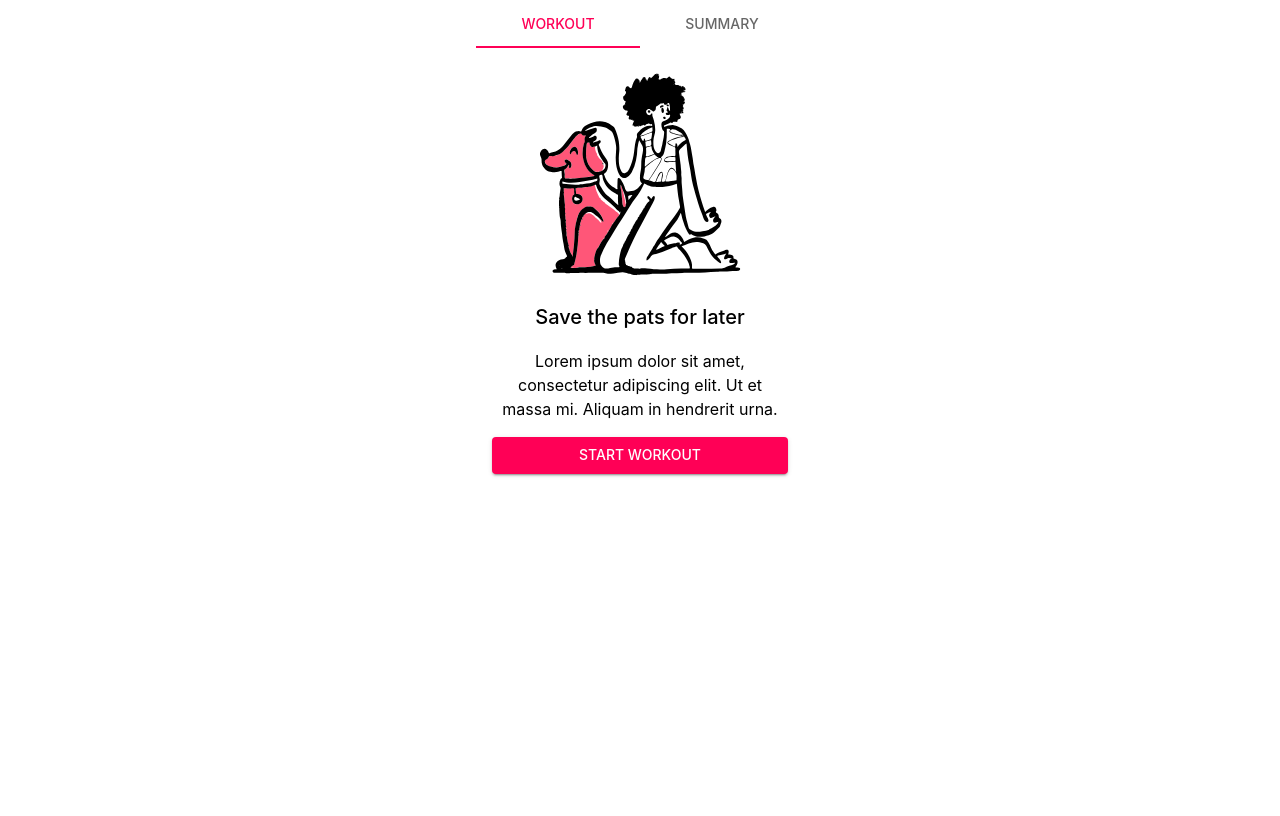
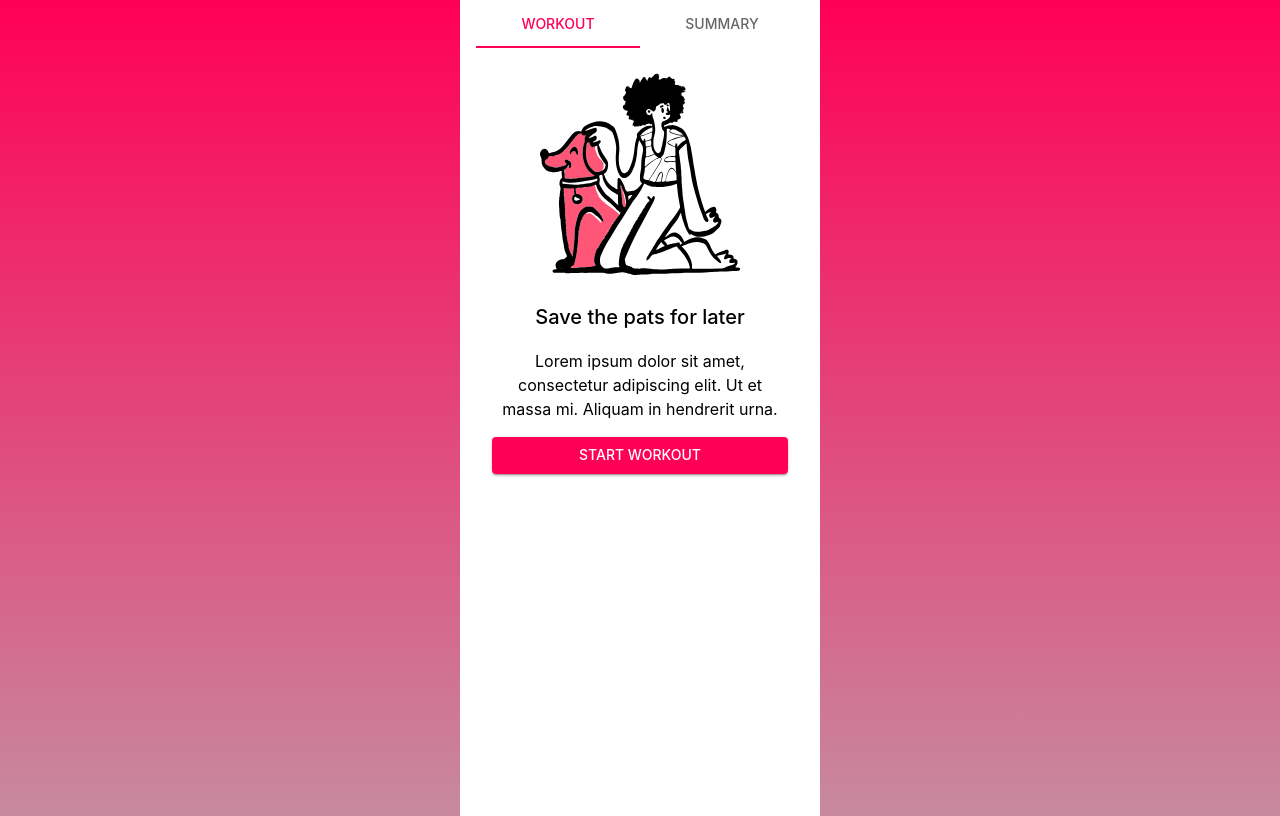
Before and after one commit to Laveeshka/lift-front-end, a React (Create React App) app: page / in a window 1280 px wide. Built offline with nearby package versions, Linux system fonts and the light colour scheme; no server answers.

Commit message:
add gradient background color

```diff
--- a/src/App.js
+++ b/src/App.js
@@ -20,7 +20,8 @@ function App() {
 
   return (
     <ThemeProvider theme={liftTheme}>
-        <Container maxWidth="mobile">
+      <Box sx={{width: "100%", background: "linear-gradient(180deg, #FF0056 0%, #C78A9F 100%)"}}>
+        <Container maxWidth="mobile" sx={{backgroundColor: "background.main"}}>
             { match ? null : <Tabnav /> }
             <Routes>
               <Route path="/" element={<Workout />}></Route>
@@ -29,6 +30,7 @@ function App() {
               <Route path="/workout/exercises" element={<ExistingExercises />}></Route>
             </Routes>
         </Container>
+        </Box>
     </ThemeProvider>
   );
 }
--- a/src/liftTheme.js
+++ b/src/liftTheme.js
@@ -23,6 +23,9 @@ export const liftTheme = createTheme({
         },
         outline: {
             main: '#dedede'
+        },
+        gradient: {
+            main: 'linear-gradient(180deg, #FF0056 0%, #C78A9F 100%)'
         }
     },
     typography: {
```
